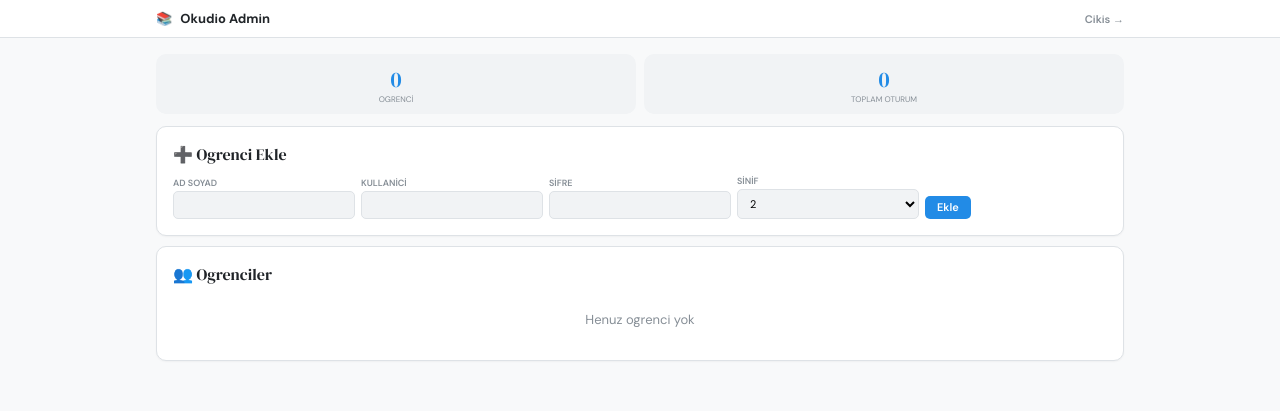
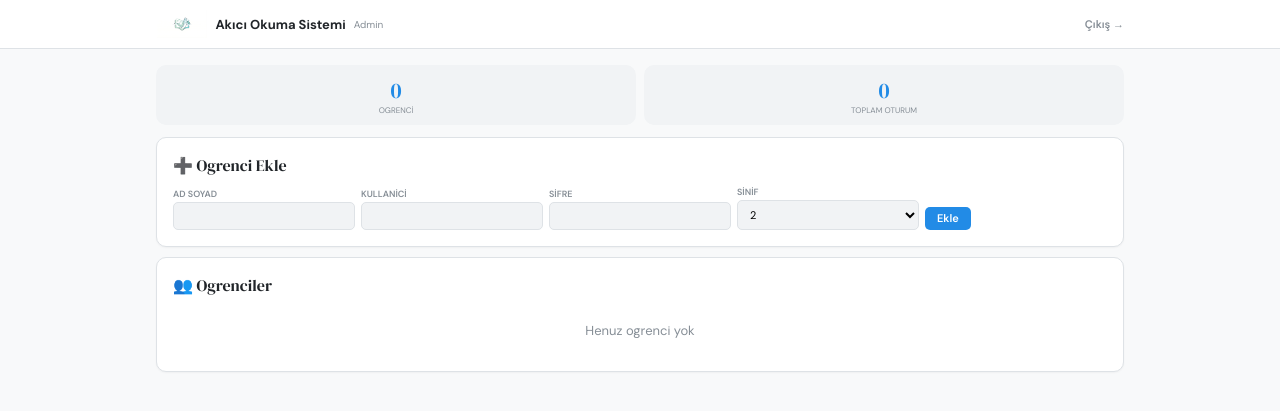
Before and after one commit to pekincex/okudio-dedektifi, a Flask app: page /admin in a window 1280 px wide. Shown: the top 411 px of the page. Run offline with Flask 3, Linux system fonts and the light colour scheme; a user stored in the database is signed in; data comes from the database, SQL or seed files in the repository.

Commit message:
Update admin.html

```diff
--- a/templates/templates/admin.html
+++ b/templates/templates/admin.html
@@ -2,12 +2,12 @@
 <html lang="tr">
 <head>
 <meta charset="UTF-8"><meta name="viewport" content="width=device-width,initial-scale=1.0">
-<title>Okudio — Admin</title>
+<title>Akıcı Okuma — Admin</title>
 <link href="https://fonts.googleapis.com/css2?family=DM+Sans:wght@400;500;600;700&family=DM+Serif+Display&display=swap" rel="stylesheet">
 <style>
 :root{--bg:#F8F9FA;--s:#FFF;--a:#F1F3F5;--b:#DEE2E6;--t:#212529;--m:#868E96;--ac:#228BE6;--ok:#2B8A3E;--ob:#EBFBEE;--w:#E67700;--bad:#C92A2A;--bb:#FFF5F5;--r:10px}
 *{margin:0;padding:0;box-sizing:border-box}body{font-family:'DM Sans',sans-serif;background:var(--bg);color:var(--t);font-size:13px}
-header{background:var(--s);border-bottom:1px solid var(--b);padding:10px 0}header .w{max-width:1000px;margin:0 auto;padding:0 16px;display:flex;align-items:center;gap:8px}.spacer{flex:1}.logout{font-size:11px;color:var(--m);text-decoration:none}
+header{background:var(--s);border-bottom:1px solid var(--b);padding:10px 0}header .w{max-width:1000px;margin:0 auto;padding:0 16px;display:flex;align-items:center;gap:8px}.spacer{flex:1}.logout{font-size:11px;color:var(--m);text-decoration:none}.hlogo{height:28px;width:auto}
 main{max-width:1000px;margin:0 auto;padding:16px}
 .card{background:var(--s);border:1px solid var(--b);border-radius:var(--r);padding:16px;margin-bottom:10px;box-shadow:0 1px 2px rgba(0,0,0,.04)}
 .card-title{font-family:'DM Serif Display';font-size:16px;margin-bottom:10px}
@@ -23,7 +23,7 @@ a{color:var(--ac);text-decoration:none;font-weight:600;font-size:11px}
 </style>
 </head>
 <body>
-<header><div class="w">📚 <b>Okudio Admin</b><span class="spacer"></span><a href="/logout" class="logout">Cikis →</a></div></header>
+<header><div class="w"><img src="/static/logo.png" class="hlogo"> <b>Akıcı Okuma Sistemi</b> <span style="font-size:10px;color:var(--m)">Admin</span><span class="spacer"></span><a href="/logout" class="logout">Çıkış →</a></div></header>
 <main>
 {% with messages = get_flashed_messages(with_categories=true) %}{% for cat, msg in messages %}<div class="flash flash-{{ cat }}">{{ msg }}</div>{% endfor %}{% endwith %}
 <div class="stats">
```
